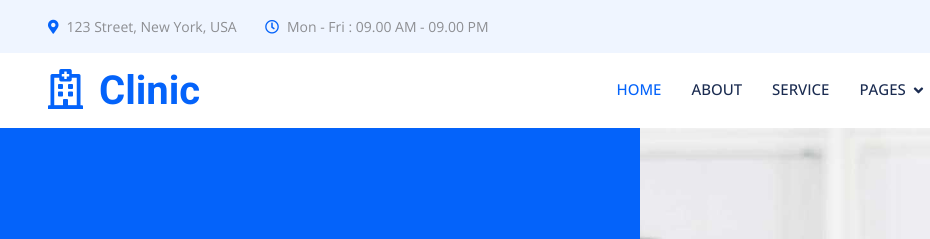
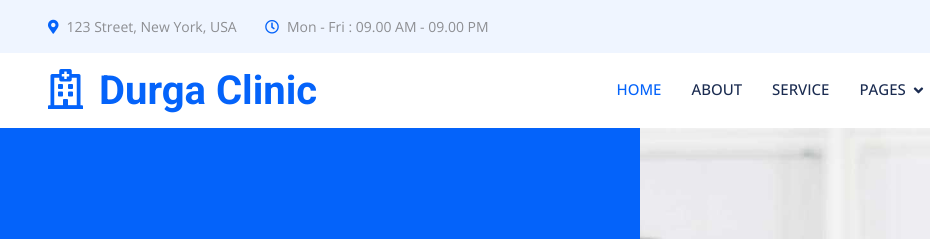
Before and after one commit to RakeshNarayanadasu/clinic-website-template, a plain HTML site: page index.html in a window 1280 px wide. Shown: the top 239 px of the page, 0-930 px from the left. Drawn offline with nearby package versions, Linux system fonts and the light colour scheme.

Commit message:
company name changed

```diff
--- a/index.html
+++ b/index.html
@@ -3,7 +3,7 @@
 
 <head>
     <meta charset="utf-8">
-    <title>Klinik - Clinic Website Template</title>
+    <title>Durga Clinic - Clinic Website Template</title>
     <meta content="width=device-width, initial-scale=1.0" name="viewport">
     <meta content="" name="keywords">
     <meta content="" name="description">
@@ -75,7 +75,7 @@
     <!-- Navbar Start -->
     <nav class="navbar navbar-expand-lg bg-white navbar-light sticky-top p-0 wow fadeIn" data-wow-delay="0.1s">
         <a href="index.html" class="navbar-brand d-flex align-items-center px-4 px-lg-5">
-            <h1 class="m-0 text-primary"><i class="far fa-hospital me-3"></i>Clinic</h1>
+            <h1 class="m-0 text-primary"><i class="far fa-hospital me-3"></i>Durga Clinic</h1>
         </a>
         <button type="button" class="navbar-toggler me-4" data-bs-toggle="collapse" data-bs-target="#navbarCollapse">
             <span class="navbar-toggler-icon"></span>
```
